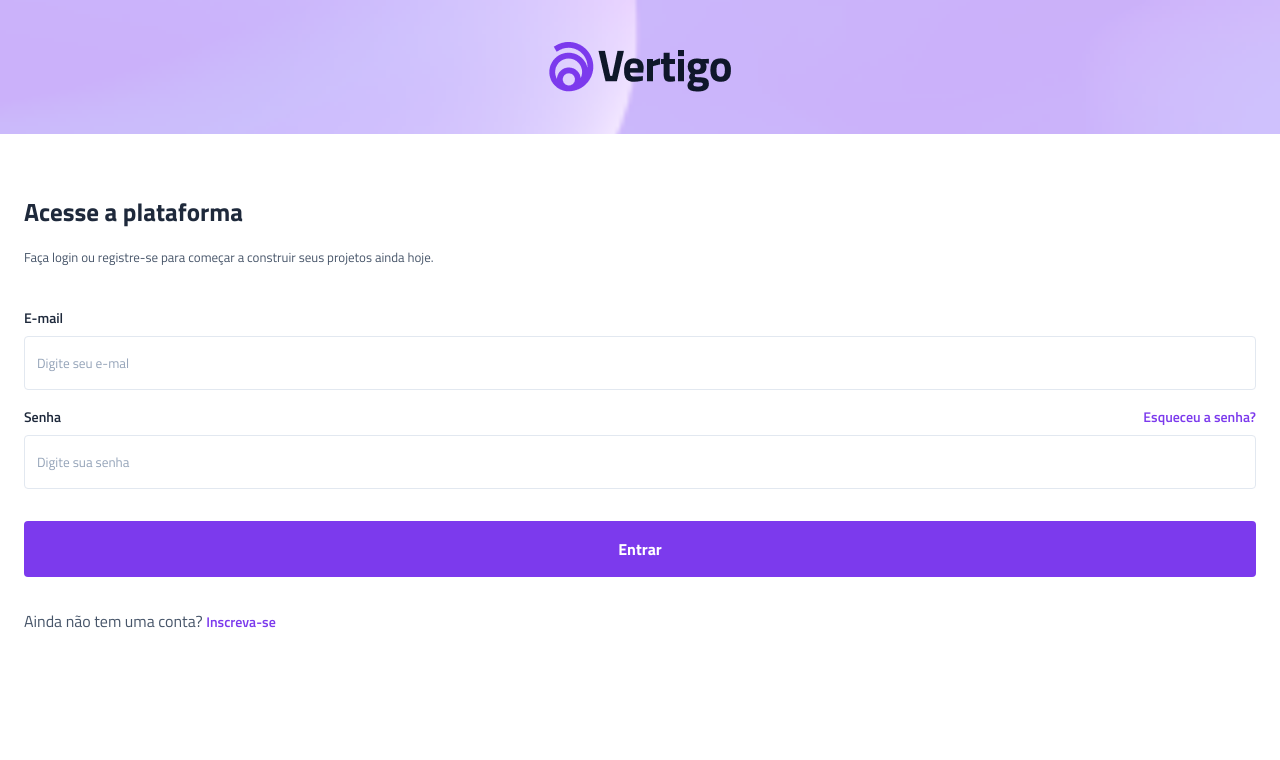
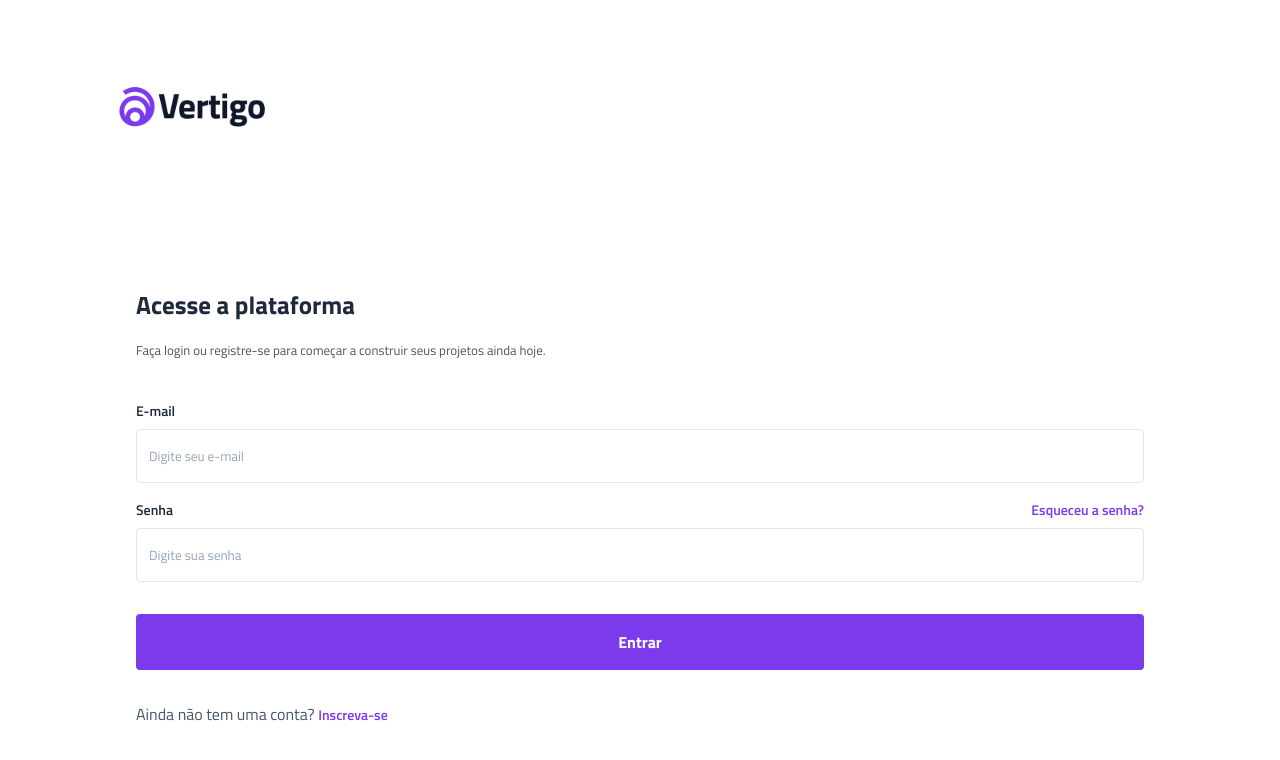
Before and after one commit to Lu03607/projeto-vertigo, a plain HTML site: page index.html in a window 1280 px wide. Drawn offline with Linux system fonts and the light colour scheme.

Commit message:
primeiros ajustes do desktop

```diff
--- a/index.html
+++ b/index.html
@@ -26,7 +26,7 @@
                 <form action="">
                     <div class="input-box">
                         <label for="email">E-mail</label>
-                        <input type="email" placeholder="Digite seu e-mal" id="email">
+                        <input type="email" placeholder="Digite seu e-mail" id="email">
                     </div>
                     <div class="input-box">
                         <div>
--- a/style.css
+++ b/style.css
@@ -113,3 +113,22 @@ login > p a {
     font-weight: 700;
     font-size: 1rem;
 }
+
+@media(min-width: 1000px) {
+    header {
+        background: none;
+        justify-content: flex-start;
+        margin:2.5rem 7rem 7rem;
+
+    }
+
+    header img {
+        width: 10rem;
+    }
+
+    main {
+        margin-inline: 7rem;
+
+    }
+
+}
```
Also changed, not shown: Imagens/bg-desktop.png (added).
